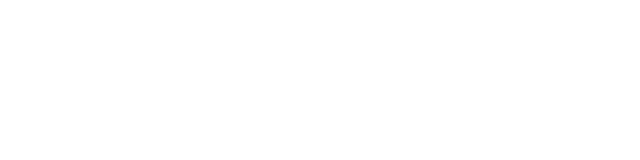
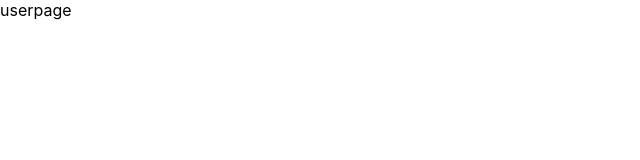
Before and after one commit to walisonabram/Project-2, a React (Create React App) app: page /user-page in a window 1280 px wide. Before the commit this address had no page. Shown: the top 160 px of the page, without its empty margins (0-640 px from the left). Built offline with nearby package versions, Linux system fonts and the light colour scheme.

Commit message:
userpage

```diff
--- a/package.json
+++ b/package.json
@@ -9,7 +9,7 @@
     "axios": "^0.27.2",
     "react": "^18.2.0",
     "react-dom": "^18.2.0",
-    "react-router-dom": "^6.3.0",
+    "react-router-dom": "^6.4.0",
     "react-scripts": "5.0.1",
     "web-vitals": "^2.1.4"
   },
--- a/src/App.js
+++ b/src/App.js
@@ -1,12 +1,13 @@
 import { Routes, Route } from 'react-router-dom';
-import Navbar from './components/Navbar/Navbar';
 import Home from './pages/Home/Home';
+import UserPage from './pages/UserPage/UserPage';
 
 function App() {
   return (
     <div className="App">
       <Routes>
         <Route path='/' element={<Home />} />
+        <Route path='/user-page' element={<UserPage />} />
       </Routes>
     </div>
   );
--- a/src/components/Navbar/Navbar.js
+++ b/src/components/Navbar/Navbar.js
@@ -5,7 +5,7 @@
 function Navbar() {
     return (
         <nav>
-            <NavLink to='/page1'>
+            <NavLink to='/user-page'>
                 PAGE1
             </NavLink>
             <NavLink to='/page2'>
--- /dev/null
+++ b/src/pages/UserPage/UserPage.css
@@ -0,0 +1,3 @@
+@media (min-width: 350px) and (max-width: 990px){
+
+}
--- /dev/null
+++ b/src/pages/UserPage/UserPage.js
@@ -0,0 +1,13 @@
+import './UserPage.css';
+
+function UserPage() {
+    return(
+        <div>
+            userpage
+        </div>
+    )
+};
+
+
+
+export default UserPage;
```
Also changed, not shown: 1 other file (tests, documents, lock files or other folders).
